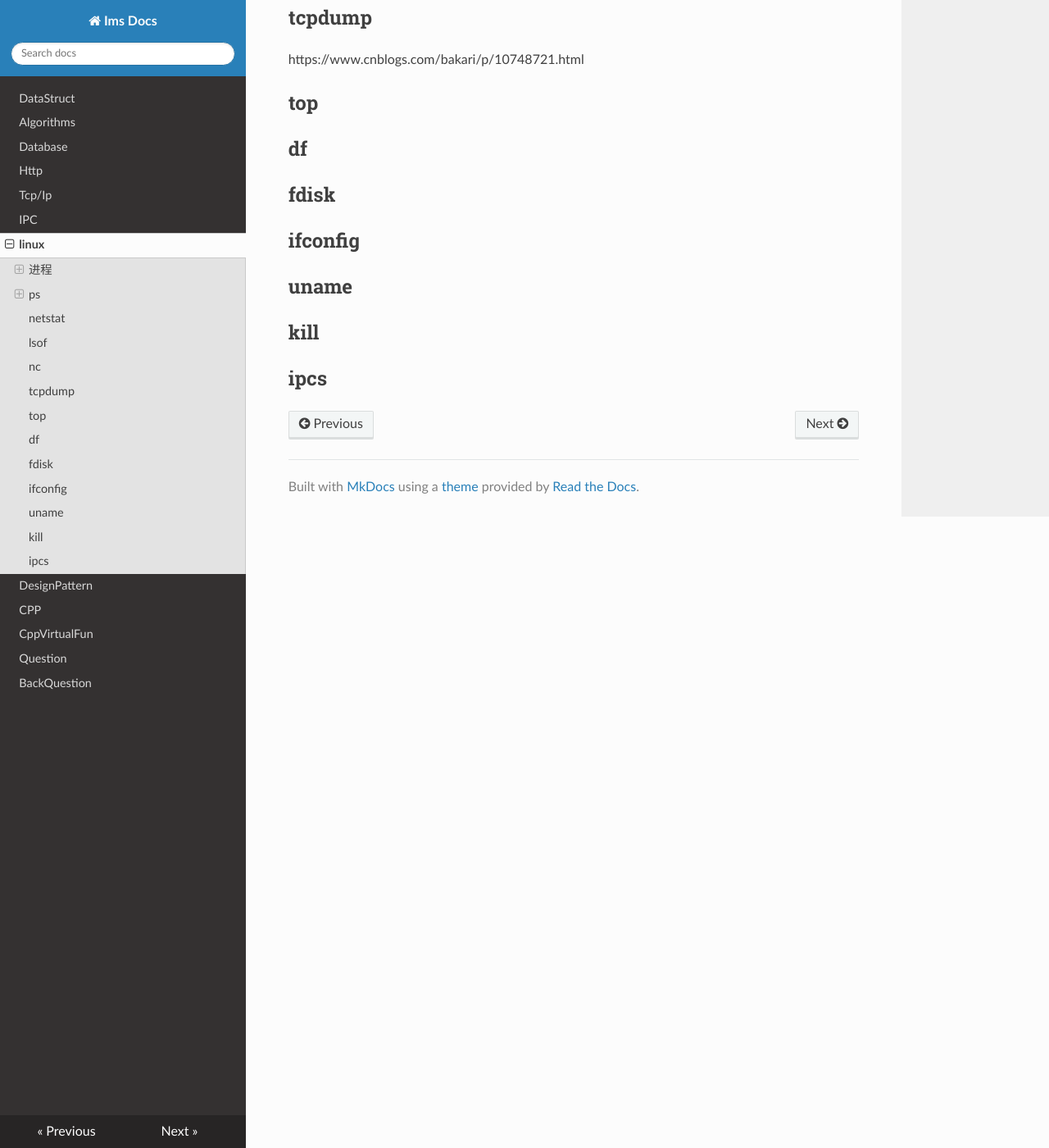
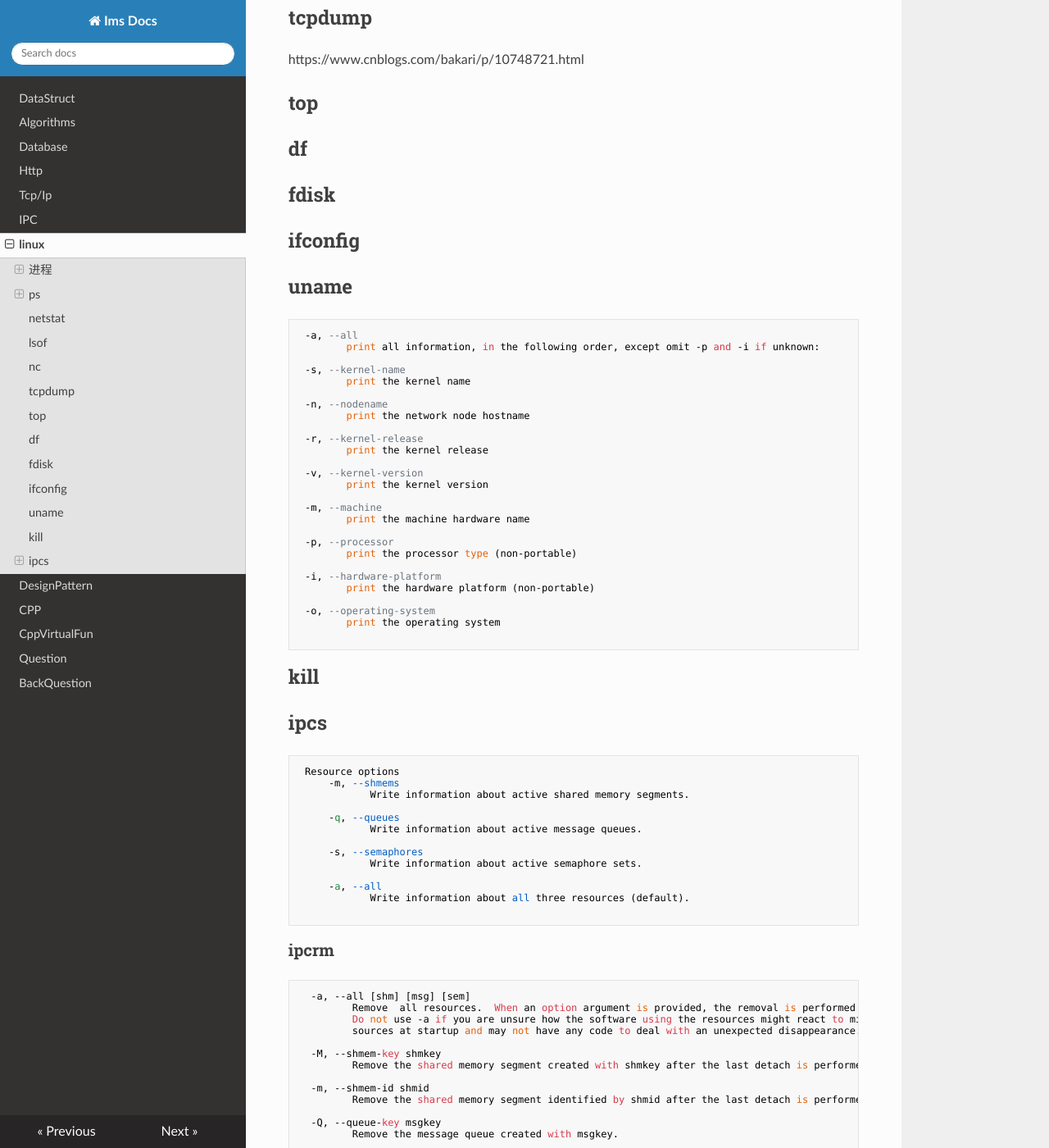
Before and after one commit to ims0/mkdocs, an MkDocs documentation site: the page built from docs/linux.md, in a window 1280 px wide and 1400 px high, scrolled down 2076 px. Shown: the whole window at 82% size. Built offline with MkDocs 1.6.1, drawn with Linux system fonts in a browser that asks for light colours; nearby versions of some CDN libraries; some of the changed text lies outside the part shown.

Commit message:
add linux man

````diff
--- a/docs/linux.md
+++ b/docs/linux.md
@@ -94,6 +94,81 @@ https://www.cnblogs.com/bakari/p/10748721.html
 ## df
 ## fdisk
 ## ifconfig
+
 ## uname
+
+```
+ -a, --all
+        print all information, in the following order, except omit -p and -i if unknown:
+
+ -s, --kernel-name
+        print the kernel name
+
+ -n, --nodename
+        print the network node hostname
+
+ -r, --kernel-release
+        print the kernel release
+
+ -v, --kernel-version
+        print the kernel version
+
+ -m, --machine
+        print the machine hardware name
+
+ -p, --processor
+        print the processor type (non-portable)
+
+ -i, --hardware-platform
+        print the hardware platform (non-portable)
+
+ -o, --operating-system
+        print the operating system
+
+```
+
 ## kill
 ## ipcs
+
+```
+ Resource options
+     -m, --shmems
+            Write information about active shared memory segments.
+
+     -q, --queues
+            Write information about active message queues.
+
+     -s, --semaphores
+            Write information about active semaphore sets.
+
+     -a, --all
+            Write information about all three resources (default).
+
+```
+
+### ipcrm
+
+```
+  -a, --all [shm] [msg] [sem]
+         Remove  all resources.  When an option argument is provided, the removal is performed only for the specified resource types.  Warning!
+         Do not use -a if you are unsure how the software using the resources might react to missing objects.  Some programs create  these  re‐
+         sources at startup and may not have any code to deal with an unexpected disappearance.
+
+  -M, --shmem-key shmkey
+         Remove the shared memory segment created with shmkey after the last detach is performed.
+
+  -m, --shmem-id shmid
+         Remove the shared memory segment identified by shmid after the last detach is performed.
+
+  -Q, --queue-key msgkey
+         Remove the message queue created with msgkey.
+
+  -q, --queue-id msgid
+         Remove the message queue identified by msgid.
+
+  -S, --semaphore-key semkey
+         Remove the semaphore created with semkey.
+
+  -s, --semaphore-id semid
+         Remove the semaphore identified by semid.
+```
````
